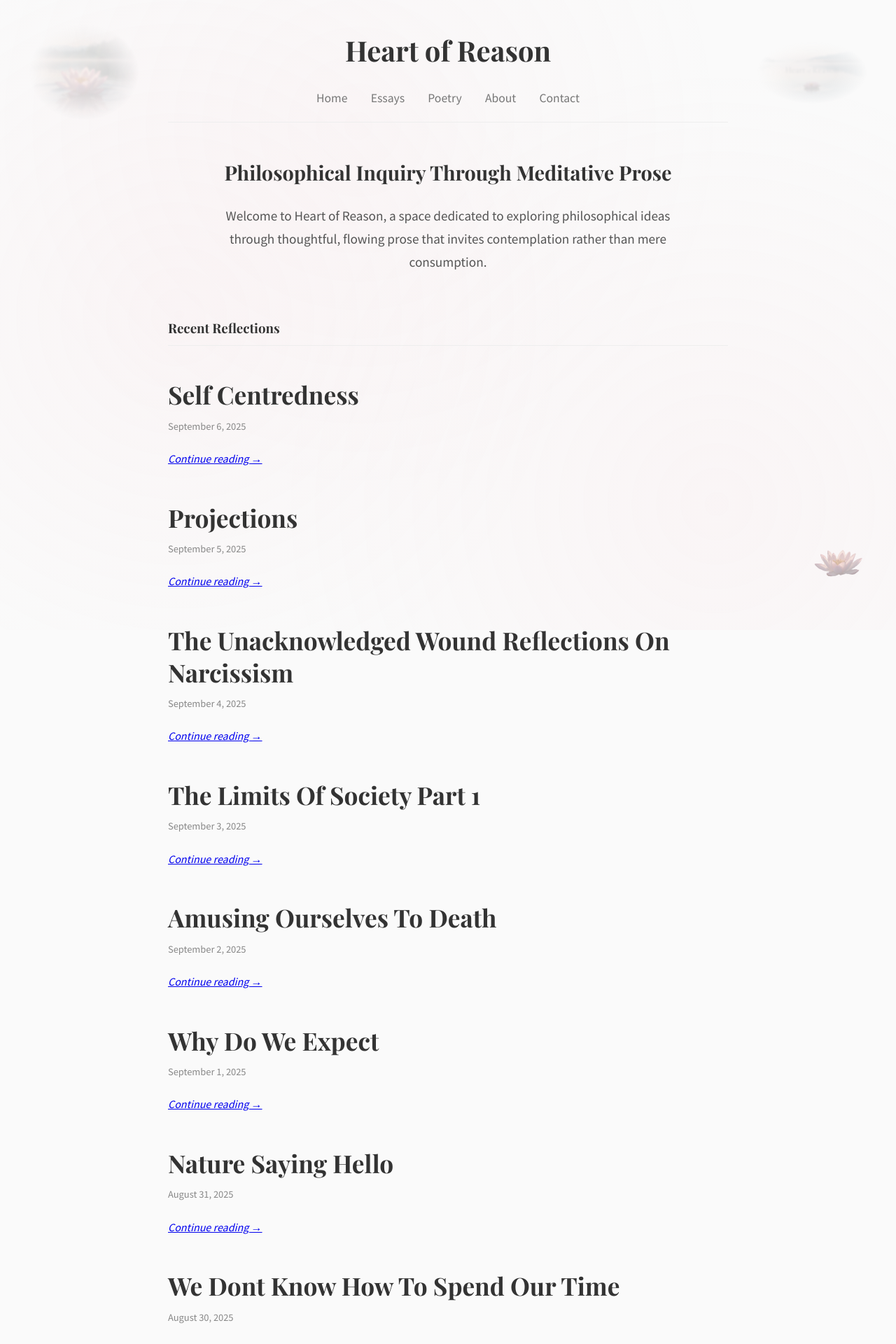
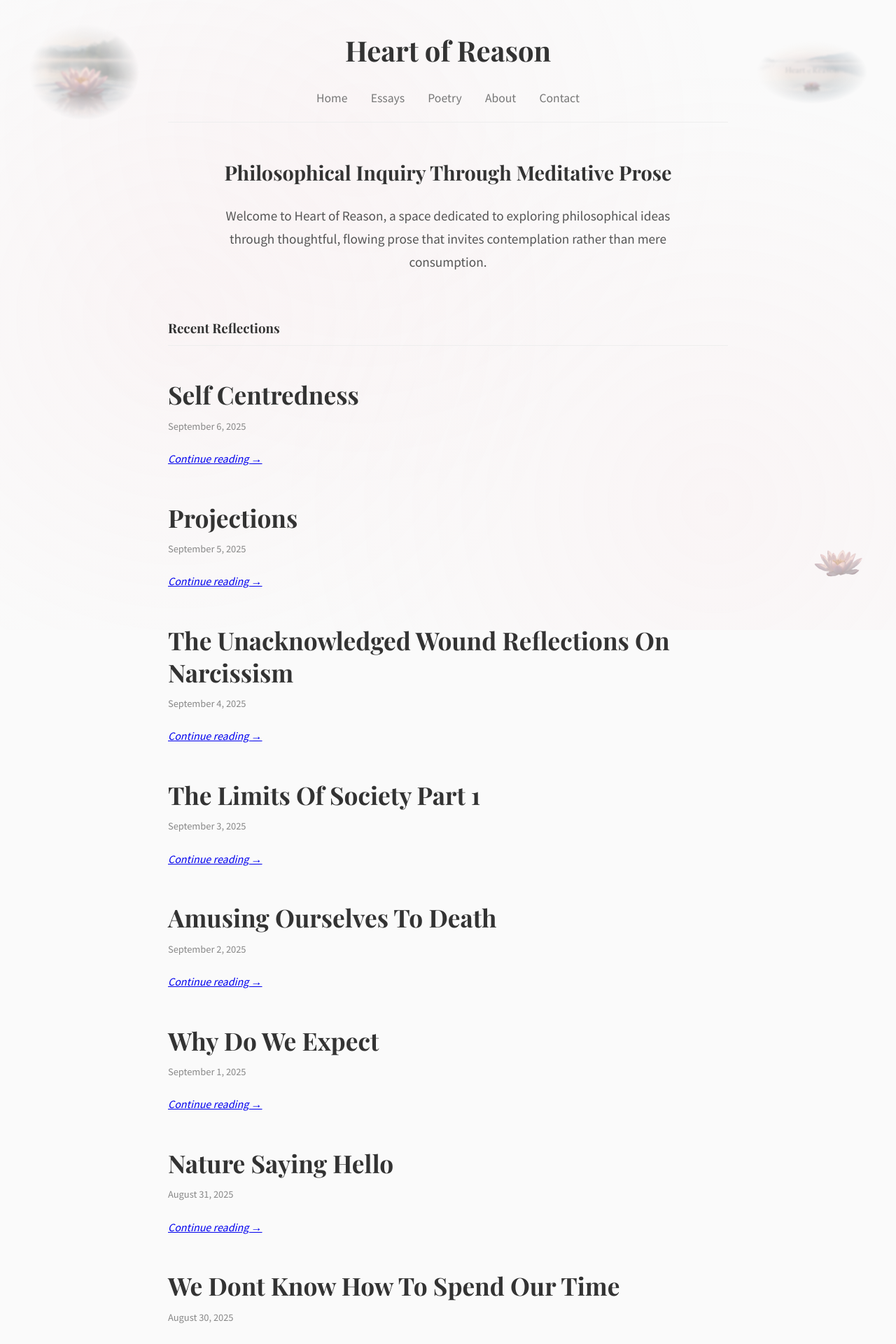
Before and after one commit to anubhavxkandpal/anubhavxkandpal.github.io, a Jekyll site: the page built from index.md, in a window 1280 px wide. Shown: the top 1920 px of the page at 70% size. Built offline with Jekyll 4.4.1, drawn with Linux system fonts in a browser that asks for light colours; some web fonts are replaced.

Commit message:
Changed opacity of header images to 33%

```diff
--- a/_sass/main.scss
+++ b/_sass/main.scss
@@ -72,7 +72,7 @@ body {
     img {
       width: calc(120px * 1.337);
       height: auto;
-      opacity: 0.15;
+      opacity: 0.33;
       filter: blur(1px);
       -webkit-mask-image: radial-gradient(ellipse at center, black 30%, transparent 70%);
       mask-image: radial-gradient(ellipse at center, black 30%, transparent 70%);
```
